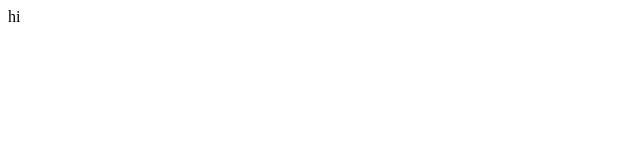
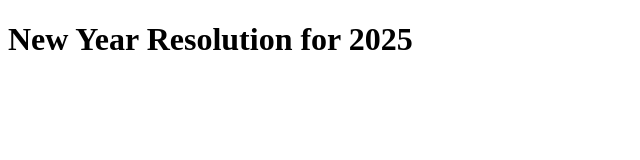
Before and after one commit to tohhuishan/new_year_resolution_2025, a plain HTML site: page new_year_resolution_2025.html in a window 1280 px wide. Shown: the whole page, without its empty margins (0-640 px from the left). Drawn offline with Linux system fonts and the light colour scheme.

Commit message:
Initialisation

```diff
--- a/new_year_resolution_2025.html
+++ b/new_year_resolution_2025.html
@@ -6,6 +6,6 @@
     <title>New Year Resolution for 2025</title>
   </head>
   <body>
-    hi
+    <h1>New Year Resolution for 2025</h1>
   </body>
 </html>
```
